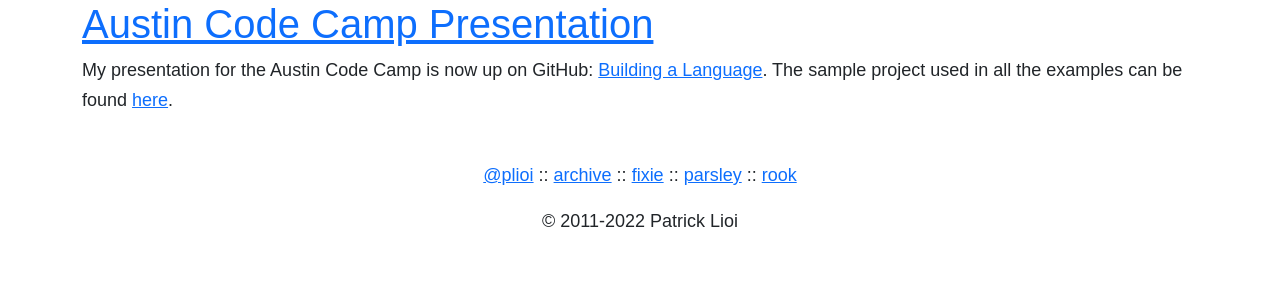
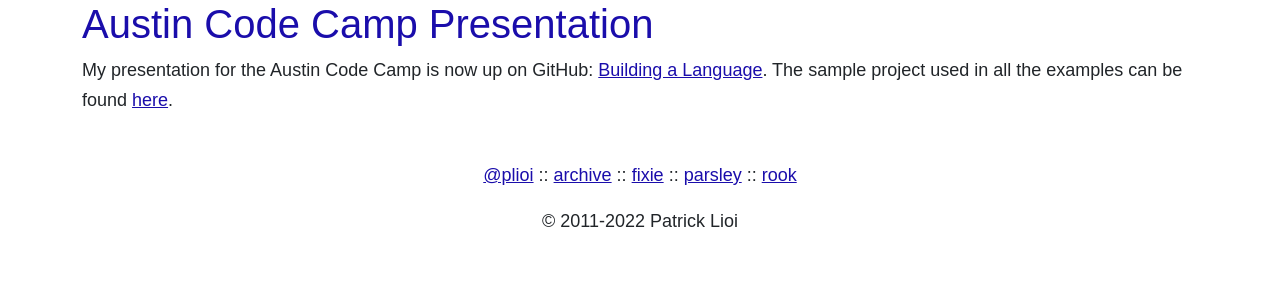
Before and after one commit to plioi/plioi.github.io, a Jekyll site: the page built from _posts/2012-06-11-austin-code-camp-presentation.html, in a window 1280 px wide. Shown: the top 300 px of the page. Built offline with Jekyll 4.4.1, drawn with Linux system fonts in a browser that asks for light colours.

Commit message:
Style adjustments for links.

```diff
--- a/stylesheets/styles.css
+++ b/stylesheets/styles.css
@@ -1,3 +1,8 @@
+:root {
+  --bs-link-color: #1a0dab;
+  --bs-link-hover-color: #1a0dab;
+}
+
 body {
   font-family: hero-new, sans-serif;
   font-weight: 450;
@@ -6,8 +11,17 @@ body {
   color: 444;
 }
 
-footer {
-  text-align: center;
+
+a:hover, h1 a {
+  text-decoration: none;
+}
+
+a:hover {
+  text-decoration: underline;
+}
+
+a:visited {
+  color: var(--bs-purple);
 }
 
 article::first-letter {
@@ -17,3 +31,7 @@ article::first-letter {
   padding-right 0.1em;
   float: left;
 }
+
+footer {
+  text-align: center;
+}
```
